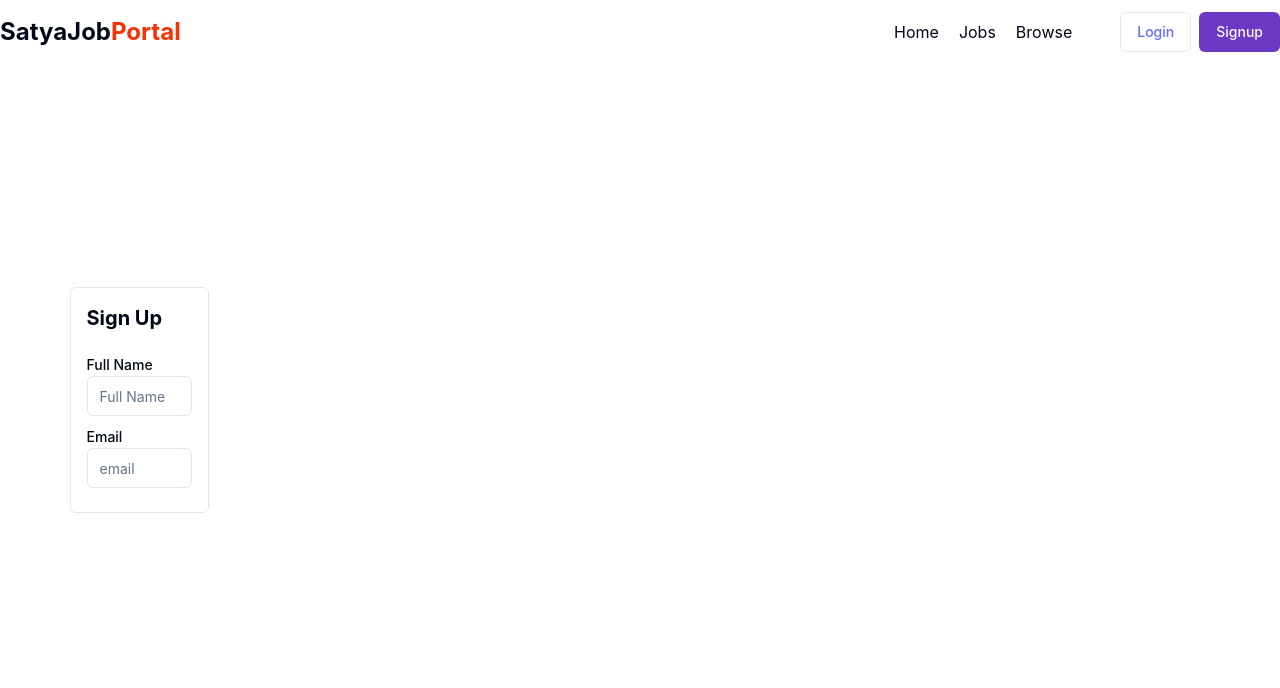
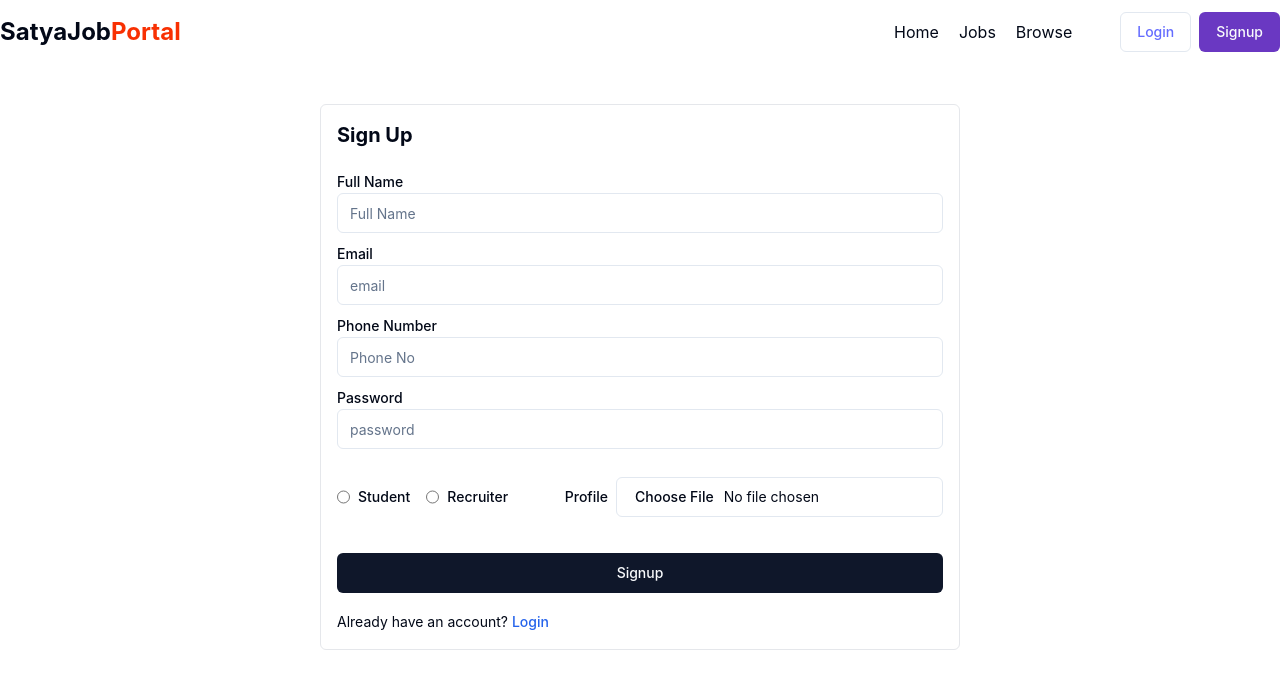
Before and after one commit to satya549/Job_portal, a React (Vite) app in the folder frontend/: page /signup in a window 1280 px wide. Shown: the top 688 px of the page. Built offline with nearby package versions, Linux system fonts and the light colour scheme.

Commit message:
Signup Form

```diff
--- a/frontend/package.json
+++ b/frontend/package.json
@@ -13,6 +13,7 @@
     "@radix-ui/react-avatar": "^1.1.0",
     "@radix-ui/react-label": "^2.1.0",
     "@radix-ui/react-popover": "^1.1.1",
+    "@radix-ui/react-radio-group": "^1.2.0",
     "@radix-ui/react-slot": "^1.1.0",
     "@reduxjs/toolkit": "^2.2.7",
     "axios": "^1.7.7",
--- a/frontend/src/components/auth/Signup.jsx
+++ b/frontend/src/components/auth/Signup.jsx
@@ -1,13 +1,17 @@
 import Navbar from "../shared/Navbar";
 import { Label } from "../ui/label";
 import { Input } from "../ui/input";
+import { Button } from "../ui/button";
+import { RadioGroup } from "../ui/radio-group";
+import { Link } from "react-router-dom";
 
 const Signup = () => {
   return (
     <div>
       <Navbar />
-      <div className="flex item-center justify-center max-w-7xl mx-auto">
-        <form action="" className="w-1/2 border border-gray-200 rounded-md p-4 my-10">
+      <div className="bg-white fixed top-16 left-0 w-full z-10 flex justify-center">
+        <form action=""
+          className="w-1/2 border border-gray-200 rounded-md p-4 my-10">
           <h1 className="font-bold text-xl mb-5">Sign Up</h1>
           <div className="my-2">
             <Label>Full Name</Label>
@@ -15,8 +19,34 @@ const Signup = () => {
           </div>
           <div className="my-2">
             <Label>Email</Label>
-            <Input type="text" placeholder="email" />
+            <Input type="email" placeholder="email" />
           </div>
+          <div className="my-2">
+            <Label>Phone Number</Label>
+            <Input type="text" placeholder="Phone No" />
+          </div>
+          <div className="my-2">
+            <Label>Password</Label>
+            <Input type="text" placeholder="password" />
+          </div>
+          <div className="flex items-center justify-between">
+            <RadioGroup className="flex items-center gap-4 my-5">
+              <div className="flex items-center space-x-2">
+                <Input type="radio" name="role" value="student" className="cursor-pointer"/>
+                <Label htmlFor="r1">Student</Label>
+              </div>
+              <div className="flex items-center space-x-2">
+              <Input type="radio" name="role" value="recruiter" className="cursor-pointer"/>
+              <Label htmlFor="r2">Recruiter</Label>
+              </div>
+            </RadioGroup>
+            <div className="flex items-center gap-2">
+              <Label>Profile</Label>
+              <Input accept="image/*" type="file" className="cursor-pointer"/>
+            </div>
+          </div>
+          <Button type="submit" className="w-full my-4">Signup</Button>
+          <span className="text-sm">Already have an account? <Link to="/login" className="text-blue-600">Login</Link></span>
         </form>
       </div>
     </div>
--- /dev/null
+++ b/frontend/src/components/ui/radio-group.jsx
@@ -0,0 +1,29 @@
+import * as React from "react"
+import * as RadioGroupPrimitive from "@radix-ui/react-radio-group"
+import { Circle } from "lucide-react"
+
+import { cn } from "@/lib/utils"
+
+const RadioGroup = React.forwardRef(({ className, ...props }, ref) => {
+  return (<RadioGroupPrimitive.Root className={cn("grid gap-2", className)} {...props} ref={ref} />);
+})
+RadioGroup.displayName = RadioGroupPrimitive.Root.displayName
+
+const RadioGroupItem = React.forwardRef(({ className, ...props }, ref) => {
+  return (
+    (<RadioGroupPrimitive.Item
+      ref={ref}
+      className={cn(
+        "aspect-square h-4 w-4 rounded-full border border-primary text-primary ring-offset-background focus:outline-none focus-visible:ring-2 focus-visible:ring-ring focus-visible:ring-offset-2 disabled:cursor-not-allowed disabled:opacity-50",
+        className
+      )}
+      {...props}>
+      <RadioGroupPrimitive.Indicator className="flex items-center justify-center">
+        <Circle className="h-2.5 w-2.5 fill-current text-current" />
+      </RadioGroupPrimitive.Indicator>
+    </RadioGroupPrimitive.Item>)
+  );
+})
+RadioGroupItem.displayName = RadioGroupPrimitive.Item.displayName
+
+export { RadioGroup, RadioGroupItem }
```
Also changed, not shown: 1 other file (tests, documents, lock files or other folders).
